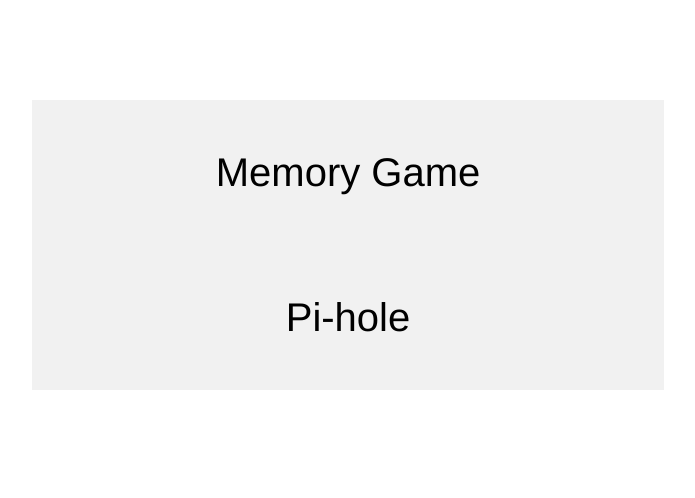
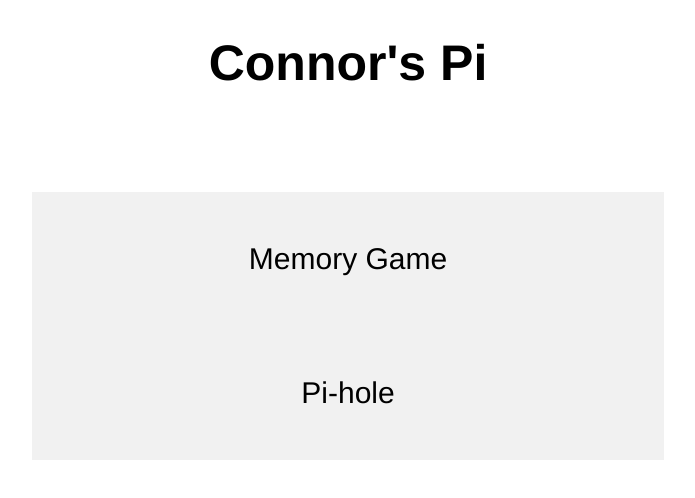
Before and after one commit to connorzg/LAMP, a plain HTML site: page index.html in a window 1280 px wide. Shown: the whole page, without its empty margins (292-987 px from the left). Drawn offline with Linux system fonts and the light colour scheme.

Commit message:
added h1

```diff
--- a/index.html
+++ b/index.html
@@ -17,7 +17,7 @@
     	color: #000;
     	padding: 50px 16px;
     	text-decoration: none;
-    	font-size: 40px;
+    	font-size: 30px;
     	font-family: helvetica;
     	text-align: center;
 	}
@@ -27,10 +27,16 @@
     	color: white;
 	}
 
+	h1 {
+		font-family: helvetica;
+		font-size: 50px;
+		text-align: center;
+	}
 
 	</style>
 </head>
 <body>
+<h1>Connor's Pi</h1>
 <nav>
 	<ul>
 	<li><a href="memgame/index.html">Memory Game</a></li>
```
